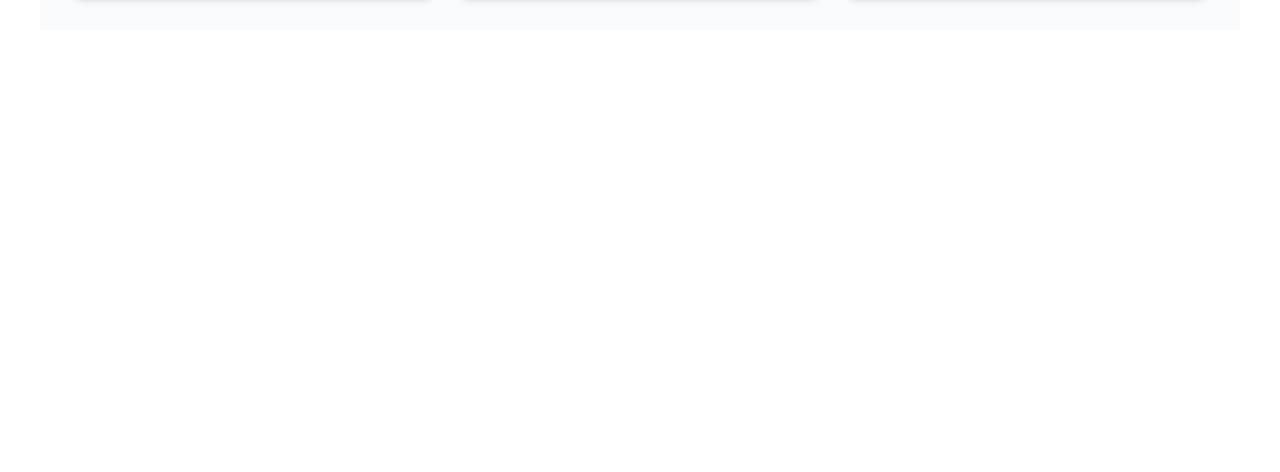
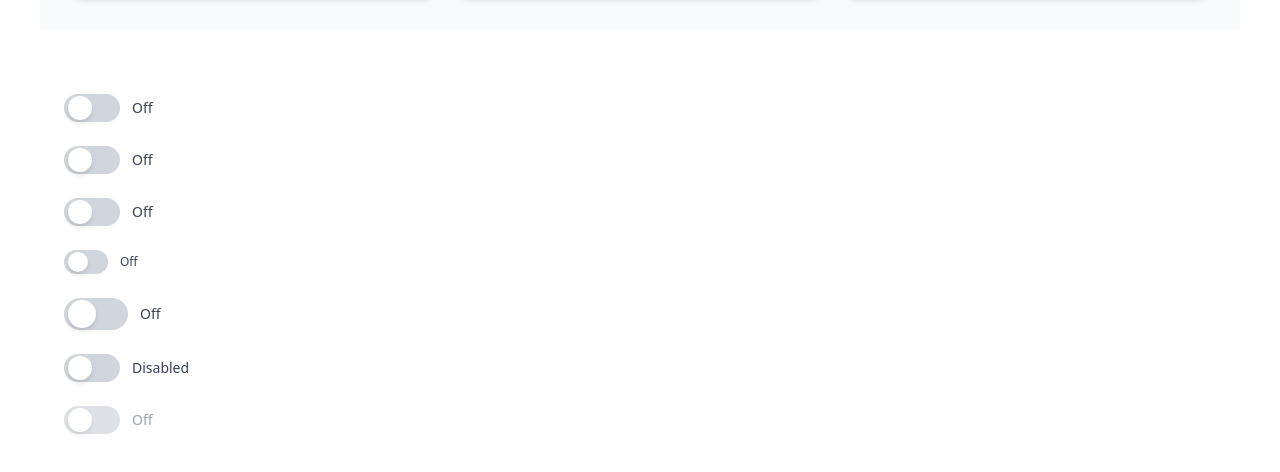
Before and after one commit to NRvBOSS/MineUI, a Vue app: page / in a window 1280 px wide. Shown: the part 1756-2228 px from the top of the page. Before the commit the page ends 1826 px from the top, so only its background shows below. Built offline with nearby package versions, Linux system fonts and the light colour scheme.

Commit message:
create toggle/switch

```diff
--- a/src/App.vue
+++ b/src/App.vue
@@ -4,6 +4,7 @@ import mInput from "./components/mInput.vue";
 import mBadge from "./components/mBadge.vue";
 import mTitle from "./components/mTitle.vue";
 import mCard from "./components/mCard.vue";
+import mToggleSwitch from "./components/mToggleSwitch.vue";
 import { ref } from "vue";
 
 // State for buttons
@@ -107,5 +108,29 @@ import { ref } from "vue";
         </div>
       </div>
     </div>
+
+    <!-- Examples for mToggleSwitch component -->
+    <div class="space-y-6 p-6">
+      <!-- Basic Toggle -->
+      <mToggleSwitch v-model="toggle1" />
+
+      <!-- Colored Toggles -->
+      <mToggleSwitch v-model="toggle2" color="primary" />
+      <mToggleSwitch v-model="toggle3" color="success" />
+
+      <!-- Different Sizes -->
+      <mToggleSwitch v-model="toggle4" size="sm" />
+      <mToggleSwitch v-model="toggle5" size="lg" />
+
+      <!-- With Custom Labels -->
+      <mToggleSwitch
+        v-model="toggle6"
+        on-label="Enabled"
+        off-label="Disabled"
+      />
+
+      <!-- Disabled State -->
+      <mToggleSwitch v-model="toggle7" disabled />
+    </div>
   </div>
 </template>
--- /dev/null
+++ b/src/components/mToggleSwitch.vue
@@ -0,0 +1,149 @@
+<script setup>
+import { ref, computed, watch } from "vue";
+
+const props = defineProps({
+  modelValue: {
+    type: Boolean,
+    default: false,
+  },
+  size: {
+    type: String,
+    default: "md",
+    validator: (value) => ["sm", "md", "lg"].includes(value),
+  },
+  color: {
+    type: String,
+    default: "primary",
+    validator: (value) => ["primary", "secondary", "success", "danger", "warning"].includes(value),
+  },
+  disabled: {
+    type: Boolean,
+    default: false,
+  },
+  showLabels: {
+    type: Boolean,
+    default: true,
+  },
+  onLabel: {
+    type: String,
+    default: "On",
+  },
+  offLabel: {
+    type: String,
+    default: "Off",
+  },
+});
+
+const emit = defineEmits(["update:modelValue", "change"]);
+const isChecked = ref(props.modelValue);
+
+// Sync with external modelValue changes
+watch(() => props.modelValue, (newVal) => {
+  isChecked.value = newVal;
+});
+
+const toggleSwitch = () => {
+  if (!props.disabled) {
+    isChecked.value = !isChecked.value;
+    emit("update:modelValue", isChecked.value);
+    emit("change", isChecked.value);
+  }
+};
+
+const switchClasses = computed(() => {
+  const base = [
+    "relative inline-flex items-center rounded-full cursor-pointer transition-all duration-300 ease-in-out",
+    "focus:outline-none focus:ring-2 focus:ring-offset-2",
+    props.disabled ? "cursor-not-allowed opacity-70" : ""
+  ];
+
+  const sizes = {
+    sm: ["w-11 h-6", "w-5 h-5"],
+    md: ["w-14 h-7", "w-6 h-6"],
+    lg: ["w-16 h-8", "w-7 h-7"],
+  };
+
+  const colors = {
+    primary: [
+      isChecked.value ? "bg-blue-600" : "bg-gray-300 dark:bg-gray-600",
+      "focus:ring-blue-500"
+    ],
+    secondary: [
+      isChecked.value ? "bg-purple-600" : "bg-gray-300 dark:bg-gray-600",
+      "focus:ring-purple-500"
+    ],
+    success: [
+      isChecked.value ? "bg-green-600" : "bg-gray-300 dark:bg-gray-600",
+      "focus:ring-green-500"
+    ],
+    danger: [
+      isChecked.value ? "bg-red-600" : "bg-gray-300 dark:bg-gray-600",
+      "focus:ring-red-500"
+    ],
+    warning: [
+      isChecked.value ? "bg-yellow-500" : "bg-gray-300 dark:bg-gray-600",
+      "focus:ring-yellow-500"
+    ],
+  };
+
+  return [
+    ...base,
+    ...sizes[props.size].slice(0, 1),
+    ...colors[props.color],
+  ].join(" ");
+});
+
+const knobClasses = computed(() => {
+  const sizes = {
+    sm: ["w-5 h-5", "translate-x-5"],
+    md: ["w-6 h-6", "translate-x-7"],
+    lg: ["w-7 h-7", "translate-x-8"],
+  };
+
+  return [
+    "inline-block bg-white rounded-full shadow-md transform transition-transform duration-300 ease-in-out",
+    sizes[props.size][0],
+    isChecked.value ? sizes[props.size][1] : "translate-x-1",
+    props.disabled ? "bg-gray-100" : ""
+  ].join(" ");
+});
+
+const labelClasses = computed(() => [
+  "text-sm font-medium",
+  props.disabled ? "text-gray-400 dark:text-gray-500" : "text-gray-700 dark:text-gray-300",
+  props.size === "sm" ? "text-xs" : ""
+]);
+</script>
+
+<template>
+  <div class="flex items-center gap-3">
+    <button
+      type="button"
+      :class="switchClasses"
+      @click="toggleSwitch"
+      :disabled="disabled"
+      :aria-checked="isChecked"
+      role="switch"
+      :aria-label="isChecked ? onLabel : offLabel"
+    >
+      <span :class="knobClasses" />
+    </button>
+
+    <template v-if="showLabels">
+      <span
+        v-if="isChecked"
+        :class="labelClasses"
+        class="font-medium"
+      >
+        {{ onLabel }}
+      </span>
+      <span
+        v-else
+        :class="labelClasses"
+        class="font-medium"
+      >
+        {{ offLabel }}
+      </span>
+    </template>
+  </div>
+</template>
```
